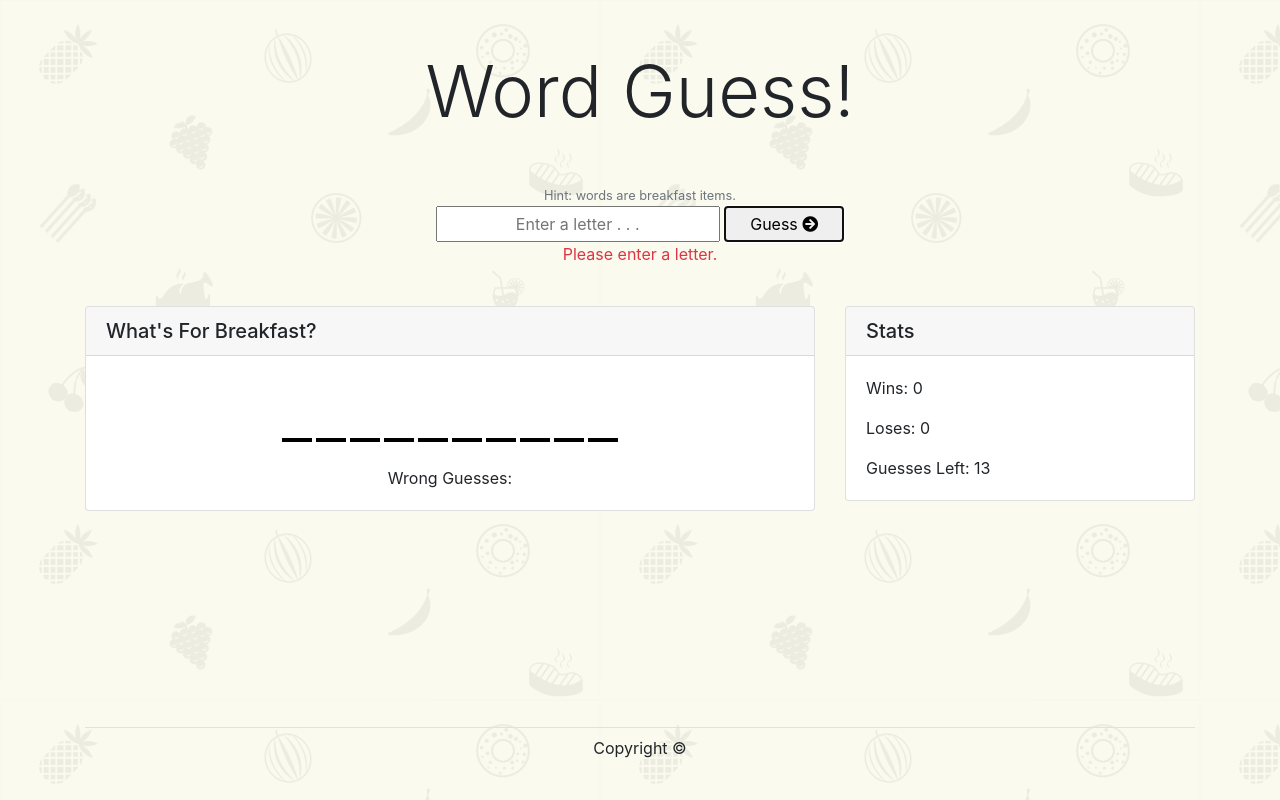
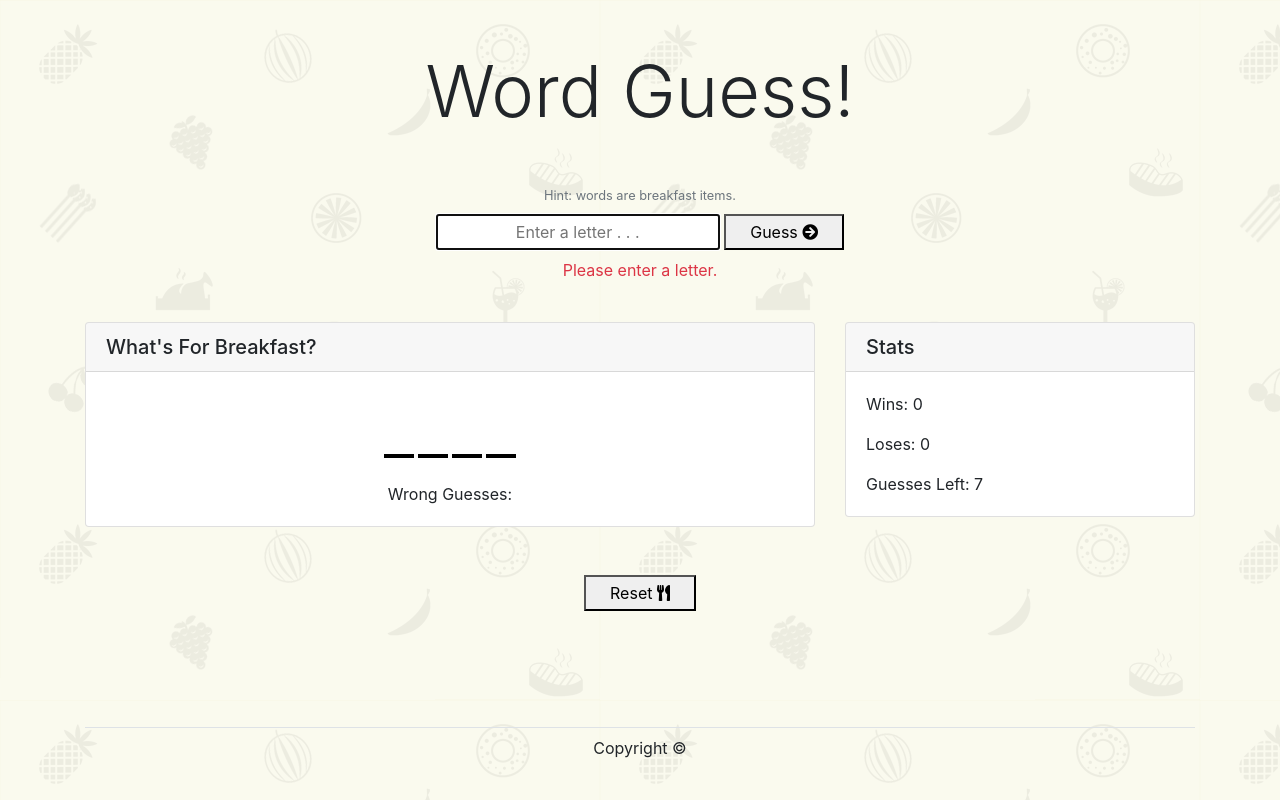
Before and after one commit to dolaku/word-guess-game, a plain HTML site: page index.html in a window 1280 px wide. Both pictures are taken after a click on the button "Guess". Drawn offline with nearby package versions, Linux system fonts and the light colour scheme.

Commit message:
Added reset button/function

```diff
--- a/assets/javascript/game.js
+++ b/assets/javascript/game.js
@@ -3,6 +3,7 @@ var words = ['pancake', 'waffle', 'sausage', 'eggs', 'omelette', 'muffin', 'bage
 var warning = document.getElementById('warning');
 var hangman = document.getElementById('hangman');
 var guessWrong = document.getElementById('guessWrong');
+var inputGuess = document.getElementById('guessLetter');
 var win = document.getElementById('win');
 var lose = document.getElementById('lose');
 var guessRemaining = document.getElementById('guessRemaining');
@@ -16,13 +17,46 @@ for (var u = 0; u < words.length; u++) {
     words[u] = words[u].toUpperCase();
 }
 
+// Start/Restart game
+document.getElementById('resetButton').addEventListener('click', function(event) {
+    // prevents page from refreshing on submit && clears input field
+    event.preventDefault();
+
+    startGame();
+});
+
+document.getElementById('guessButton').addEventListener('click', function(event) {
+    // prevents page from refreshing on submit && clears input field
+    event.preventDefault();
+
+    evalInput();
+});
+
+function startGame() {
+    hangman.innerHTML = '';
+    guessWrong.innerHTML = '';
+
+    genRandomWord();
+    buildWord();
+    evalInput();
+    console.log(randomWord); //for testing
+    console.log(randomWordSplit); //for testing
+}
+
 // Choose word randomly based on items in food array
+var randomWord;
+var randomWordSplit;
+var remainingLetters;
+
+function genRandomWord() {
     var randomNum = Math.floor(Math.random() * words.length);
-var randomWord = words[randomNum];
-var randomWordSplit = randomWord.split('');
-var remainingLetters = randomWord.length;
+    randomWord = words[randomNum];
+    randomWordSplit = randomWord.split('');
+    remainingLetters = randomWord.length;
+}
 
 // Blank spaces based on word length
+function buildWord() {
     for (var i = 0; i < randomWord.length; i++) {
         placeholderArray[i] = '<div class="hangman-letters"><span id="' + i + '">' + randomWord[i] + '</span></div>';
         for (var j = 0; j < placeholderArray.length; j++) {
@@ -34,23 +68,31 @@ for (var i = 0; i < randomWord.length; i++) {
         guessRemCount = randomWordSplit.length + 3;
         guessRemaining.innerHTML = guessRemCount;
     }
+}
 
 // Evaluates input
 function evalInput() {
-    var inputLetter = document.getElementById('guessLetter').value.toUpperCase();
+    var inputLetter = inputGuess.value.toUpperCase();
     var wrongArray = [];
     var wrongPlaceholder = [];
     var found = false;
 
-    // prevents page from refreshing on submit
-    event.preventDefault();
+    inputGuess.value = '';
+    inputGuess.focus();
+
 
     // check input is a letter - not a number or symbol
     if (!/^([A-Z])$/.test(inputLetter)) {
         warning.innerHTML = 'Please enter a letter.';
     } else {
         warning.innerHTML = '';
+
+        // check if letter was already entered
         allGuessesArray.push(inputLetter);
+        if (allGuessesArray.indexOf(inputLetter) < 0) {
+            guessWrong.innerHTML = allGuessesArray;
+            console.log('first time seeing ' + inputLetter);
+        }
 
         // loop through each letter
         for (var x = 0; x < randomWordSplit.length; x++) {
@@ -66,29 +108,36 @@ function evalInput() {
             }
         }
 
-        checkWin();
+        console.log(found);
+        // incorrect guesses displays wrong letters && updates stats
+        if (!found) {
+            // Decrease guessRemCount
+            guessRemCount--;
+            guessRemaining.innerHTML = guessRemCount;
+            console.log(inputLetter + ' not found');
         }
 
-    // incorrect guess
-    if (!found) {
-
-    }
-
-        //  - Decrease guessRemCount
-        //  - Check if letter was already guessed
-
-}
-
-function checkWin() {
-    if (remainingLetters === 0) {
-        console.log('You win!');
+        checkWin();
+        checkLose();
     }
 }
 
+// win & lose functions updates stats and resets game
+function checkWin() {
+    if (remainingLetters === 0) {
+        winCount++;
+        win.innerHTML = winCount;
+        console.log('You win!');
+        startGame();
+    }
+}
 
-// Restart game
+function checkLose() {
+    if (guessRemCount === 0) {
+        loseCount++;
+        console.log('You lose!');
+        startGame();
+    }
+}
 
-
-
-console.log(randomWord); //for testing
-console.log(randomWordSplit); //for testing
+startGame();
--- a/index.html
+++ b/index.html
@@ -5,8 +5,10 @@
     <meta charset="UTF-8">
     <meta name="viewport" content="width=device-width, initial-scale=1.0">
     <meta http-equiv="X-UA-Compatible" content="ie=edge">
-    <link rel="stylesheet" href="https://stackpath.bootstrapcdn.com/bootstrap/4.3.1/css/bootstrap.min.css" integrity="sha384-ggOyR0iXCbMQv3Xipma34MD+dH/1fQ784/j6cY/iJTQUOhcWr7x9JvoRxT2MZw1T" crossorigin="anonymous">
-    <link rel="stylesheet" href="https://use.fontawesome.com/releases/v5.7.2/css/all.css" integrity="sha384-fnmOCqbTlWIlj8LyTjo7mOUStjsKC4pOpQbqyi7RrhN7udi9RwhKkMHpvLbHG9Sr" crossorigin="anonymous">
+    <link rel="stylesheet" href="https://stackpath.bootstrapcdn.com/bootstrap/4.3.1/css/bootstrap.min.css"
+        integrity="sha384-ggOyR0iXCbMQv3Xipma34MD+dH/1fQ784/j6cY/iJTQUOhcWr7x9JvoRxT2MZw1T" crossorigin="anonymous">
+    <link rel="stylesheet" href="https://use.fontawesome.com/releases/v5.7.2/css/all.css"
+        integrity="sha384-fnmOCqbTlWIlj8LyTjo7mOUStjsKC4pOpQbqyi7RrhN7udi9RwhKkMHpvLbHG9Sr" crossorigin="anonymous">
     <link rel="stylesheet" href="./assets/css/style.css">
     <title>Word Guess Game</title>
 </head>
@@ -19,15 +21,17 @@
                     <h1 class="mb-5 display-3">Word Guess!</h1>
                     <small class="text-center text-muted">Hint: words are breakfast items.</small>
                     <form id="guessForm">
-                        <input class="px-3 py-1 text-center" id="guessLetter" maxlength="1" type="text" onfocus="this.value=''" placeholder="Enter a letter . . ."/>
-                        <button class="px-4 py-1" id="guessButton" type="submit" onclick="evalInput();">
+                        <input class="px-3 py-1 my-2 text-center" id="guessLetter" maxlength="1" type="text"
+                            onfocus="this.value=''" placeholder="Enter a letter . . ." />
+                        <button class="px-4 py-1" id="guessButton" type="button" >
                             Guess <i class="fas fa-arrow-circle-right"></i>
                         </button>
                     </form>
                     <div class="text-danger" id="warning"></div>
                 </div>
             </div>
-        </div><!--row_header-->
+        </div>
+        <!--row_header-->
         <div class="row mb-auto mt-3 flex-shrink-0" id="main">
             <div class="col-lg-8 col-md-12">
                 <div class="card mb-4">
@@ -43,7 +47,7 @@
                     </div>
                 </div>
             </div>
-            <div class="col-lg-4 col-md-12">
+            <div class="col-lg-4 col-md-6 mx-auto">
                 <div class="card mb-4">
                     <h5 class="card-header">Stats</h5>
                     <div class="card-body">
@@ -53,7 +57,15 @@
                     </div>
                 </div>
             </div>
-        </div><!--row_main-->
+            <div class="col-12 my-4 text-center">
+                <form id="resetForm">
+                    <button class="px-4 py-1" id="resetButton" type="button">
+                        Reset <i class="fas fa-utensils"></i>
+                    </button>
+                </form>
+            </div>
+        </div>
+        <!--row_#main-->
 
         <footer class="pt-2 my-md-4 pt-md-2 text-center border-top">
             <div class="row">
@@ -62,7 +74,8 @@
                 </div>
             </div>
         </footer>
-    </div><!--container-->
+    </div>
+    <!--container-->
 
     <script src="./assets/javascript/game.js"></script>
 </body>
```
Lines whose indentation alone changed are shown as unchanged.
